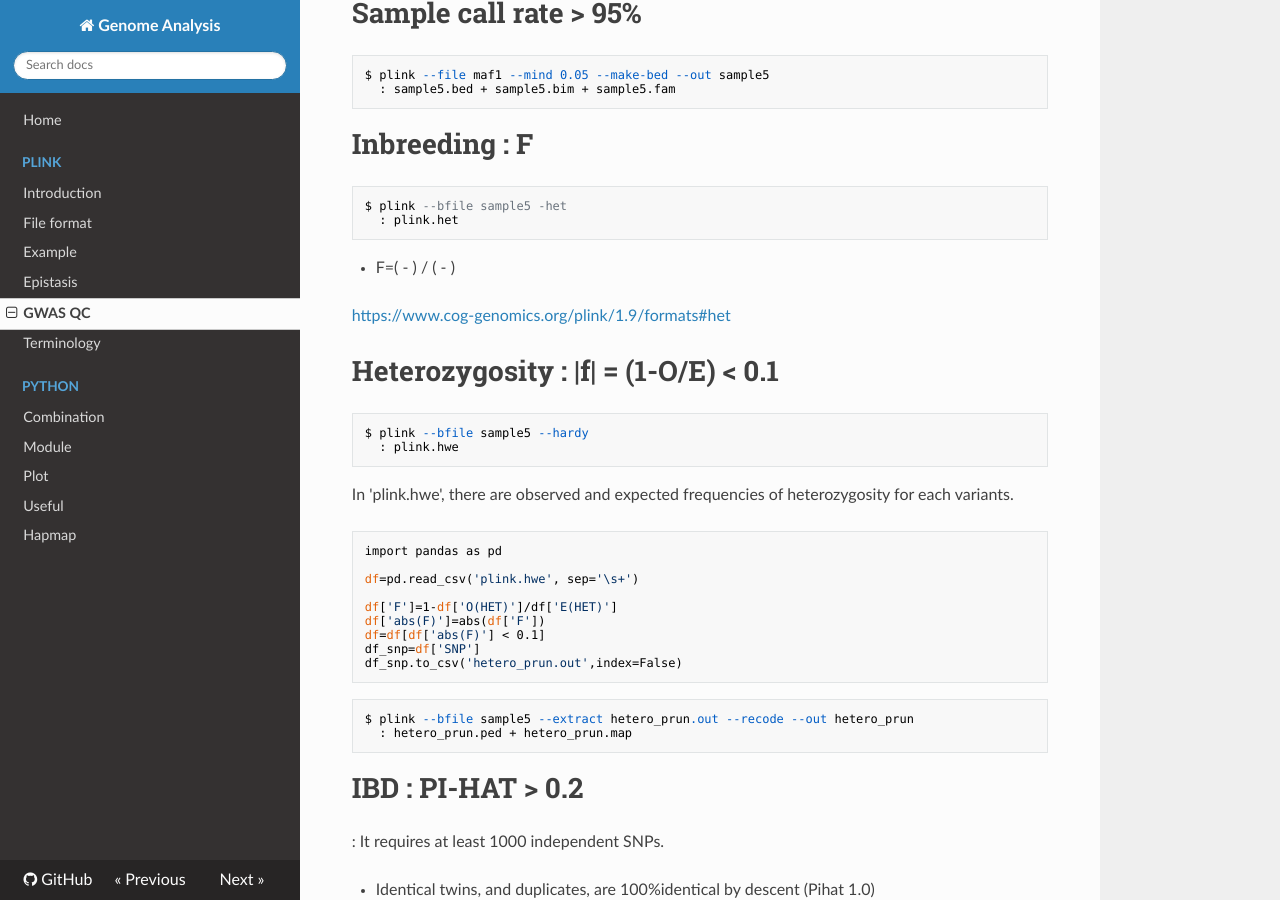
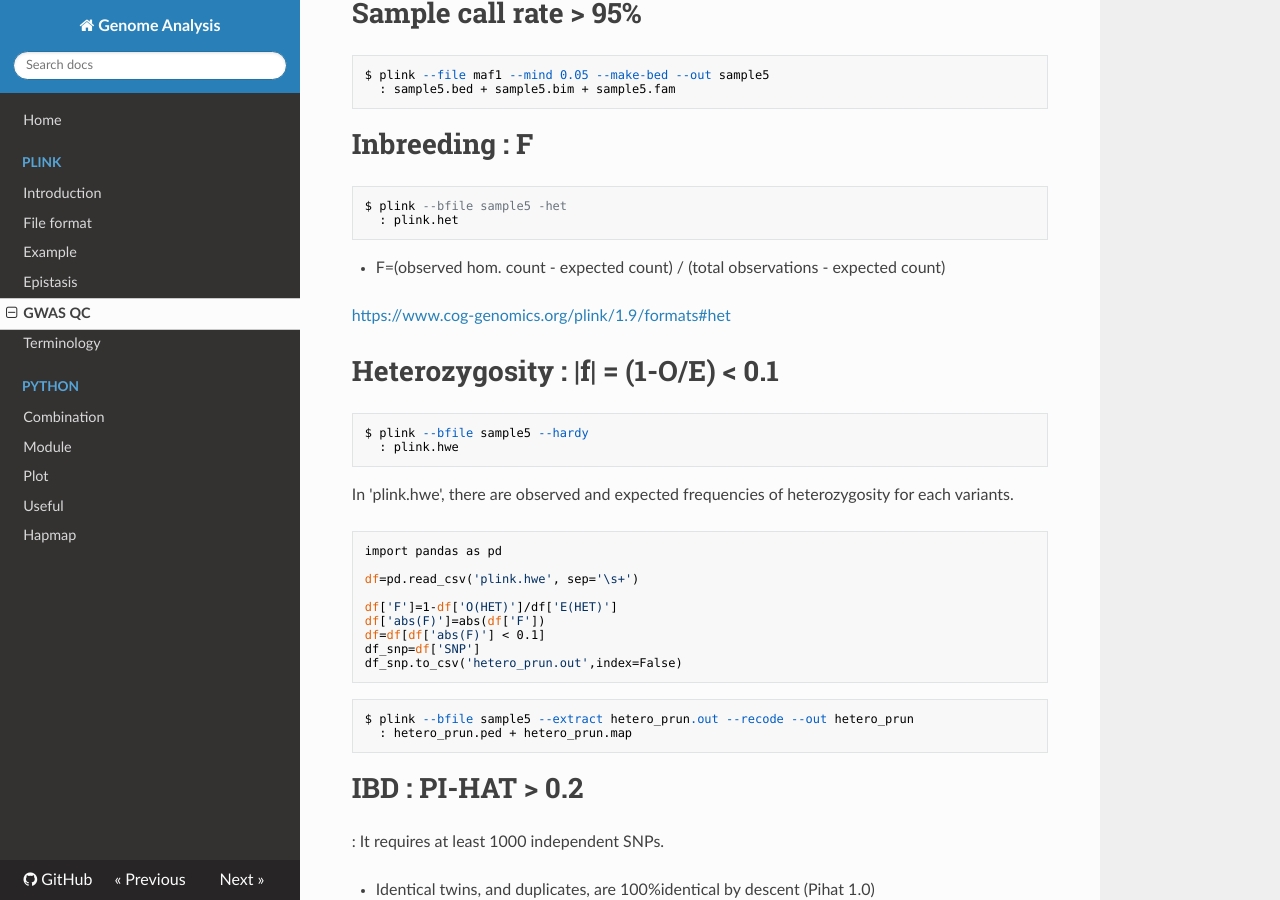
Before and after one commit to WonyoungCho/plink, an MkDocs documentation site: the page built from docs/GWAS.md, in a window 1280 px wide and 900 px high, scrolled down 559 px. Built offline with MkDocs 1.6.1, drawn with Linux system fonts in a browser that asks for light colours; nearby versions of some CDN libraries; old or Windows-style settings are respelled for this version of MkDocs.

Commit message:
Update GWAS.md

````diff
--- a/docs/GWAS.md
+++ b/docs/GWAS.md
@@ -29,7 +29,7 @@ $ plink --file maf1 --mind 0.05 --make-bed --out sample5
 $ plink --bfile sample5 -het
   : plink.het
 ```
-* F=(<observed hom. count> - <expected count>) / (<total observations> - <expected count>)
+* F=(observed hom. count - expected count) / (total observations - expected count)
 
 <https://www.cog-genomics.org/plink/1.9/formats#het>
 
````
